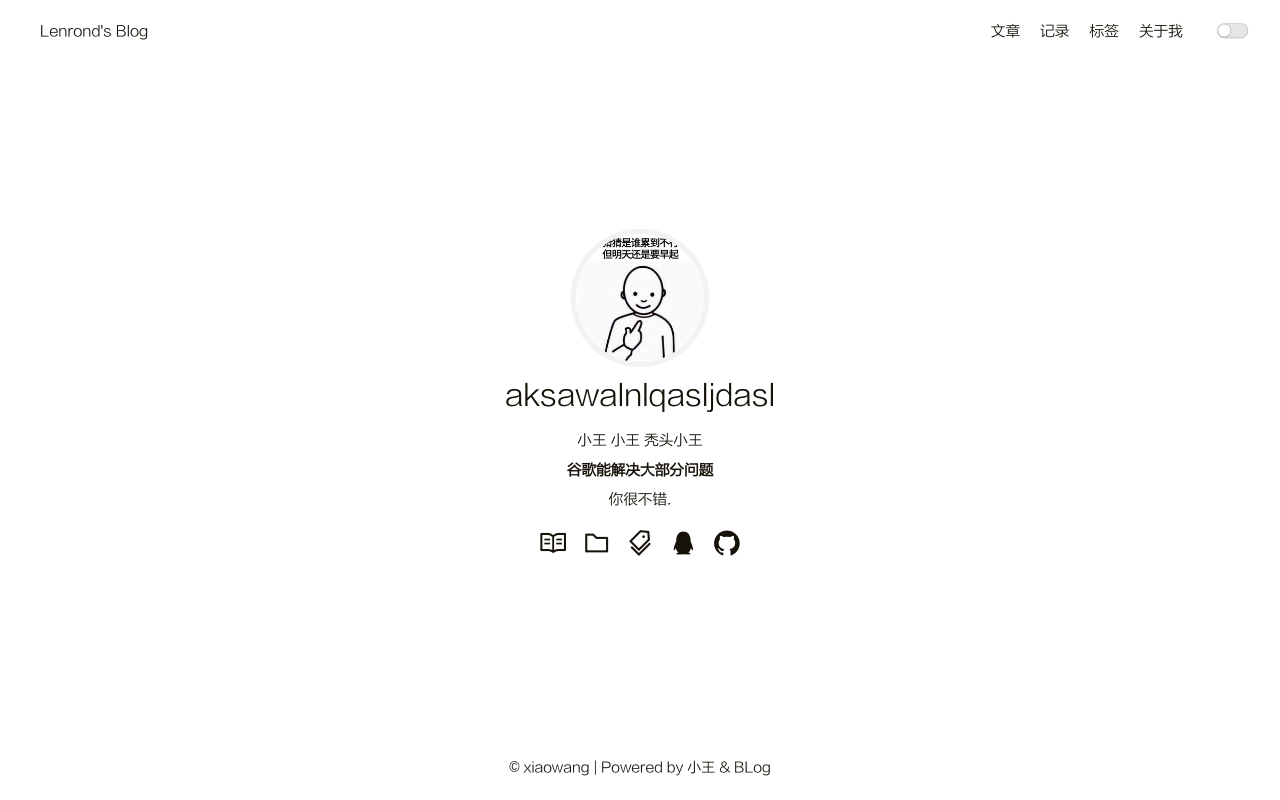
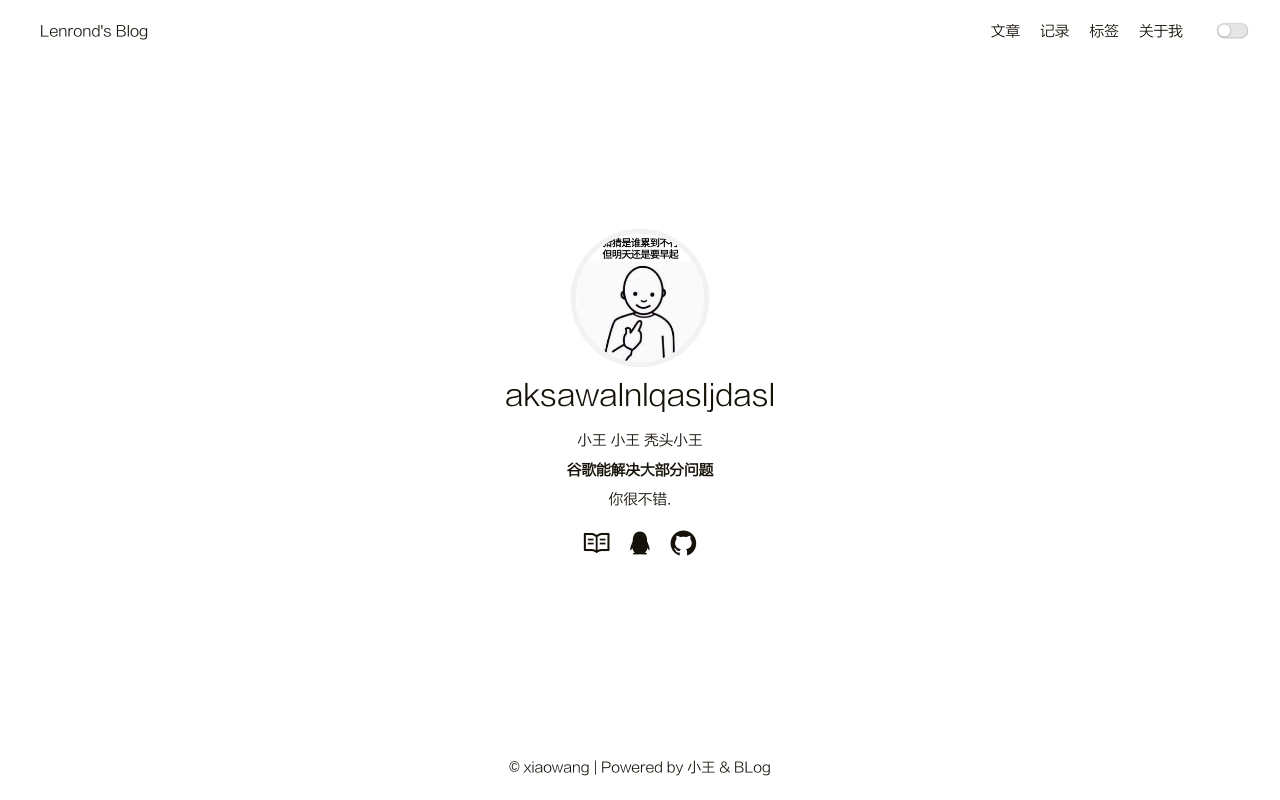
Before and after one commit to LINVIRS/BLog, a plain HTML site: page index.html in a window 1280 px wide. Drawn offline with Linux system fonts and the light colour scheme.

Commit message:
Site updated: 2021-09-15 16:29:22

```diff
--- a/index.html
+++ b/index.html
@@ -147,20 +147,6 @@
 
                     </a>
 
-                    <a class="link-item" title="Category" href="/category">
-
-
-                            <i class="iconfont icon-category"></i>
-
-                    </a>
-
-                    <a class="link-item" title="Tags" href="/tag">
-
-
-                            <i class="iconfont icon-tags"></i>
-
-                    </a>
-
                     <a class="link-item" title="QQ" target="_blank" rel="noopener" href="http://tool.gljlw.com/qq/?qq=1987153442">
 
 
```
Also changed, not shown: about/index.html (+1 -1 lines).
